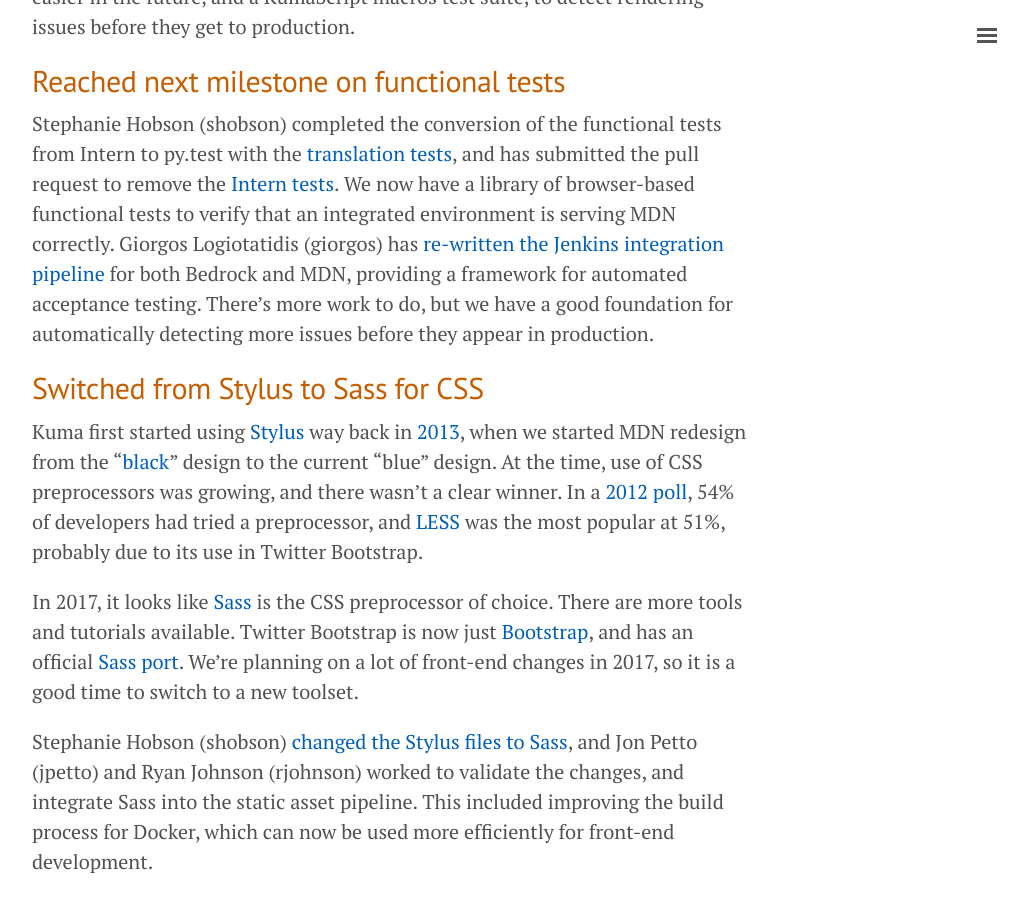
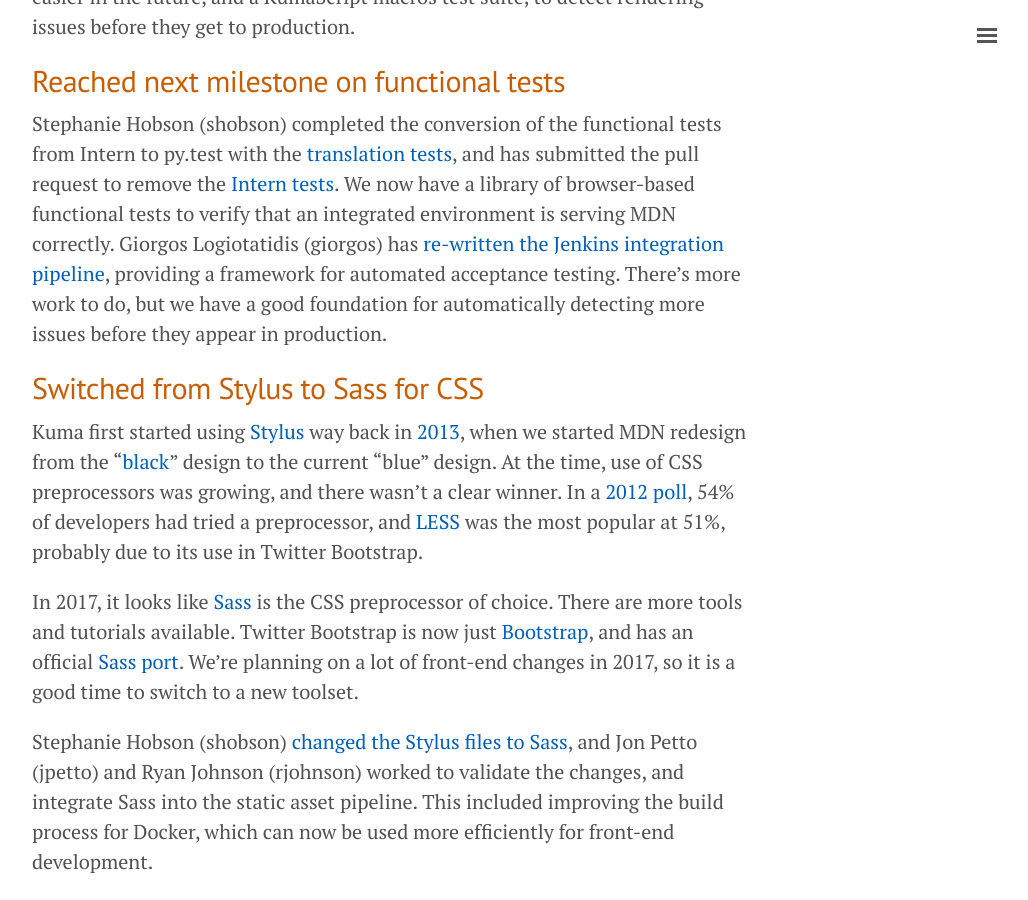
Before and after one commit to mozilla/meao, a Jekyll site: the page built from _posts/2017-02-01-kuma-report.md, in a window 1280 px wide and 900 px high, scrolled down 1034 px. Shown: the whole window, without its empty margins (248-1276 px from the left). Built offline with Jekyll 4.4.1, drawn with Linux system fonts in a browser that asks for light colours.

Commit message:
Giorgos did not update Bedrock

```diff
--- a/_posts/2017-02-01-kuma-report.md
+++ b/_posts/2017-02-01-kuma-report.md
@@ -57,10 +57,10 @@ submitted the pull request to remove the
 [Intern tests](https://github.com/mozilla/kuma/pull/4099). We now have
 a library of browser-based functional tests to verify that an integrated
 environment is serving MDN correctly. Giorgos Logiotatidis (giorgos) has
-[re-written the Jenkins integration pipeline](https://github.com/mozilla/kuma/pull/4102)
-for both Bedrock and MDN, providing a framework for automated acceptance
-testing.  There's more work to do, but we have a good foundation for
-automatically detecting more issues before they appear in production.
+[re-written the Jenkins integration pipeline](https://github.com/mozilla/kuma/pull/4102),
+providing a framework for automated acceptance testing.  There's more work to
+do, but we have a good foundation for automatically detecting more issues
+before they appear in production.
 
 Switched from Stylus to Sass for CSS
 ---
```
